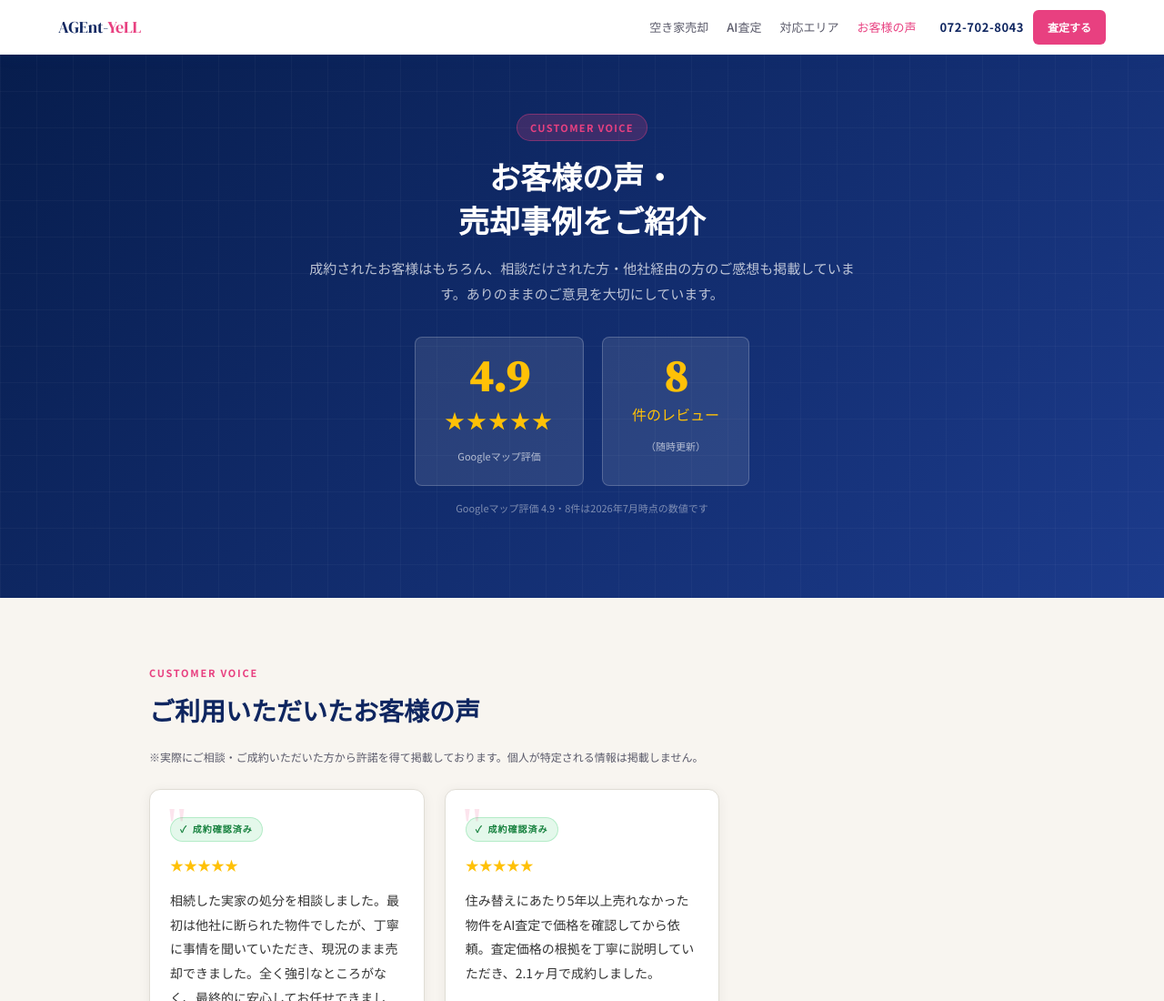
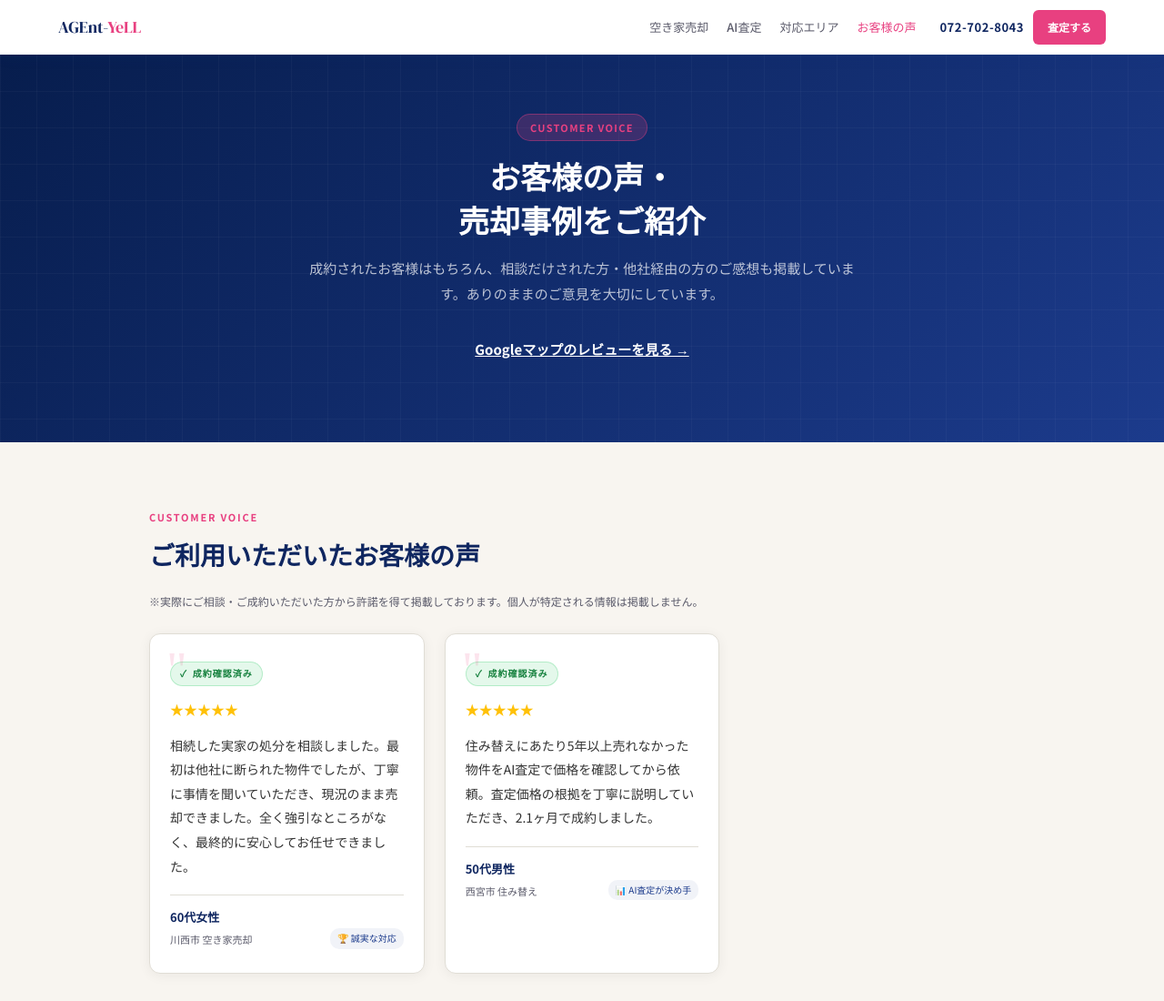
Before and after one commit to halmax31/agentyell, a plain HTML site: page voice/index.html in a window 1280 px wide. Shown: the top 1100 px of the page at 91% size. Drawn offline with Linux system fonts and the light colour scheme.

Commit message:
査定結果の単価表記を円/㎡に修正(坪換算を併記)、更新されない口コミ評価の数字と構造化データを削除
Co-Authored-By: Claude Sonnet 5.5 <noreply@anthropic.com>

```diff
--- a/voice/index.html
+++ b/voice/index.html
@@ -4,23 +4,23 @@
 <meta charset="UTF-8">
 <meta name="viewport" content="width=device-width,initial-scale=1">
 <title>お客様の声・売却事例・口コミ投稿｜AGEnt-YeLL エージェントエール</title>
-<meta name="description" content="AGEnt-YeLL（川西市）のお客様の声と売却事例。成約者・相談者・他社経由の方からのご感想を掲載。Googleマップ評価4.9。口コミ投稿フォームあり。">
+<meta name="description" content="AGEnt-YeLL（川西市）のお客様の声と売却事例。成約者・相談者・他社経由の方からのご感想を掲載。口コミ投稿フォームあり。">
 <link rel="canonical" href="https://agentyell.jp/voice/">
 <meta property="og:type" content="website">
 <meta property="og:url" content="https://agentyell.jp/voice/">
 <meta property="og:title" content="お客様の声・売却事例・口コミ投稿｜AGEnt-YeLL エージェントエール">
-<meta property="og:description" content="AGEnt-YeLL（川西市）のお客様の声と売却事例。成約者・相談者・他社経由の方からのご感想を掲載。Googleマップ評価4.9。口コミ投稿フォームあり。">
+<meta property="og:description" content="AGEnt-YeLL（川西市）のお客様の声と売却事例。成約者・相談者・他社経由の方からのご感想を掲載。口コミ投稿フォームあり。">
 <meta property="og:image" content="https://agentyell.jp/assets/og.png">
 <meta property="og:site_name" content="AGEnt-YeLL エージェントエール">
 <meta name="twitter:card" content="summary_large_image">
 <meta name="twitter:title" content="お客様の声・売却事例・口コミ投稿｜AGEnt-YeLL エージェントエール">
-<meta name="twitter:description" content="AGEnt-YeLL（川西市）のお客様の声と売却事例。成約者・相談者・他社経由の方からのご感想を掲載。Googleマップ評価4.9。口コミ投稿フォームあり。">
+<meta name="twitter:description" content="AGEnt-YeLL（川西市）のお客様の声と売却事例。成約者・相談者・他社経由の方からのご感想を掲載。口コミ投稿フォームあり。">
 <meta name="twitter:image" content="https://agentyell.jp/assets/og.png">
 <link rel="icon" href="/assets/favicon.png" type="image/png">
 <link rel="apple-touch-icon" href="/assets/apple-touch-icon.png">
 <script type="application/ld+json">
 {"@context":"https://schema.org","@graph":[
-{"@type":"LocalBusiness","@id":"https://agentyell.jp/#business","name":"合同会社エージェントエール","telephone":"+81-72-702-8043","aggregateRating":{"@type":"AggregateRating","ratingValue":"4.9","bestRating":"5","ratingCount":"8"}},
+{"@type":"LocalBusiness","@id":"https://agentyell.jp/#business","name":"合同会社エージェントエール","telephone":"+81-72-702-8043"},
 {"@type":"BreadcrumbList","itemListElement":[
 {"@type":"ListItem","position":1,"name":"ホーム","item":"https://agentyell.jp/"},
 {"@type":"ListItem","position":2,"name":"お客様の声","item":"https://agentyell.jp/voice/"}]}]}
@@ -177,19 +177,7 @@ footer a{color:rgba(255,255,255,.5)}
     <div class="hero-badge">CUSTOMER VOICE</div>
     <h1>お客様の声・<br>売却事例をご紹介</h1>
     <p>成約されたお客様はもちろん、相談だけされた方・他社経由の方のご感想も掲載しています。ありのままのご意見を大切にしています。</p>
-    <div class="rating-wrap">
-      <div class="rating-box">
-        <span class="rating-num" id="g-rating">4.9</span>
-        <span class="stars" aria-hidden="true">★★★★★</span>
-        <span class="rating-label">Googleマップ評価</span>
-      </div>
-      <div class="rating-box">
-        <span class="rating-num" id="g-count">8</span>
-        <span class="stars" style="font-size:16px;letter-spacing:0">件のレビュー</span>
-        <span class="rating-label">（随時更新）</span>
-      </div>
-    </div>
-    <p style="font-size:11px;color:rgba(255,255,255,.45);margin-top:14px">Googleマップ評価 4.9・8件は2026年7月時点の数値です</p>
+    <p style="margin-top:18px"><a href="https://www.google.com/maps/search/?api=1&query=%E5%90%88%E5%90%8C%E4%BC%9A%E7%A4%BE%E3%82%A8%E3%83%BC%E3%82%B8%E3%82%A7%E3%83%B3%E3%83%88%E3%82%A8%E3%83%BC%E3%83%AB%20%E5%B7%9D%E8%A5%BF%E5%B8%82" target="_blank" rel="noopener" style="color:#fff;text-decoration:underline;font-weight:700">Googleマップのレビューを見る →</a></p>
   </div>
 </section>
 
```
Also changed, not shown: form/index.html (+1 -1 lines).
